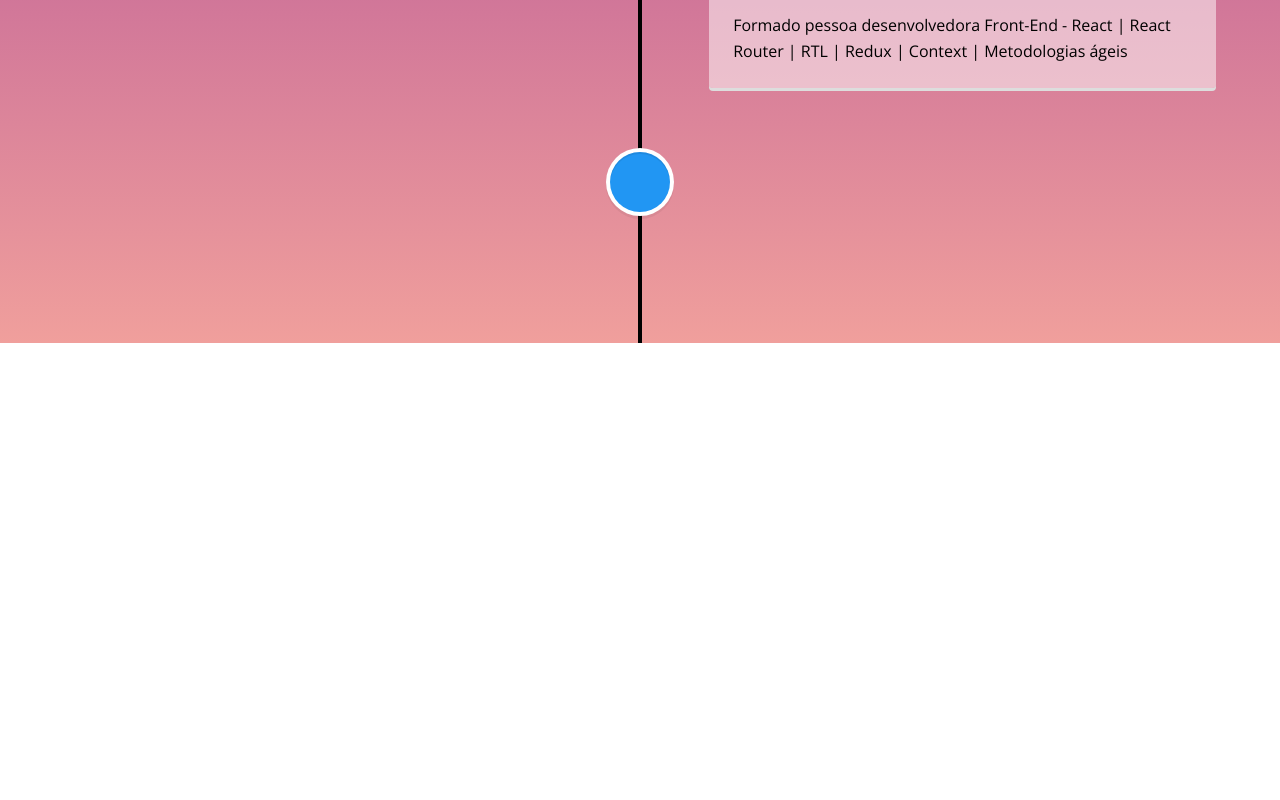
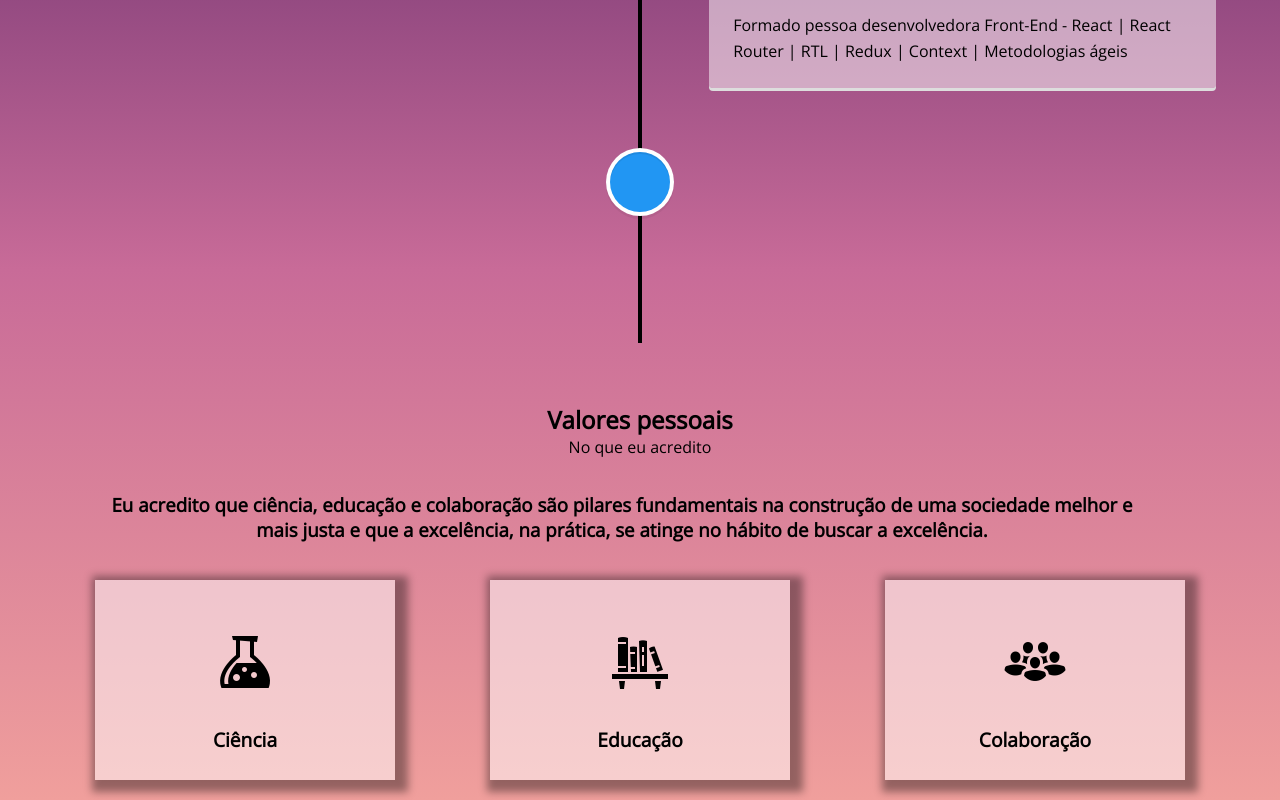
Before and after one commit to Rafaqfg/portfolio, a React (Create React App) app: page / in a window 1280 px wide. Shown: the part 2654-3454 px from the top of the page. Before the commit the page ends 2997 px from the top, so only its background shows below. Built offline with nearby package versions, Linux system fonts and the light colour scheme.

Commit message:
create flipCards with content

```diff
--- a/src/components/personalValues/PersonalValues.jsx
+++ b/src/components/personalValues/PersonalValues.jsx
@@ -0,0 +1,41 @@
+import React from 'react';
+import FlipCard from './flipCards/FlipCard';
+import { useTranslation } from "react-i18next";
+import science from '../../images/science.png';
+import education from '../../images/education.png';
+import colab from '../../images/colab.png';
+import * as S from './PersonalValues.styled';
+
+
+function PersonalValues() {
+  const [t] = useTranslation('common');
+
+  return (
+    <S.SectionPersonalValues>
+      <h2 className="title" >{t('main.personalValues.h2')}</h2>
+      <p className="title" >{t('main.personalValues.p')}</p>
+      <h3>
+        {t('main.personalValues.whatIBelive')}
+      </h3>
+      <S.DivCards>
+        <FlipCard
+          img={science}
+          front={t('main.personalValues.science.front')}
+          back={t('main.personalValues.science.back')}
+        />
+        <FlipCard
+          img={education}
+          front={t('main.personalValues.education.front')}
+          back={t('main.personalValues.education.back')}
+        />
+        <FlipCard
+          img={colab}
+        front={t('main.personalValues.collaboration.front')}
+        back={t('main.personalValues.collaboration.back')}
+        />
+      </S.DivCards>
+    </S.SectionPersonalValues>
+  );
+}
+
+export default PersonalValues;
--- a/src/components/personalValues/PersonalValues.styled.js
+++ b/src/components/personalValues/PersonalValues.styled.js
@@ -0,0 +1,20 @@
+import styled from 'styled-components';
+
+export const SectionPersonalValues = styled.section`
+  display: flex;
+  flex-direction: column;
+  h3 {
+    text-align: center;
+    width: 80vw;
+    margin-left: 110px;
+  }
+`
+
+export const DivCards = styled.div`
+  margin-top: 20px;
+  margin-bottom: 20px;
+  display: flex;
+  align-items: center;
+  justify-content: space-evenly;
+
+`
--- a/src/components/personalValues/flipCards/FlipCard.jsx
+++ b/src/components/personalValues/flipCards/FlipCard.jsx
@@ -1,7 +1,7 @@
 import React from 'react';
-import * as S from './FlipCard';
+import * as S from './FlipCard.styled';
 
-function Card(props) {
+function FlipCard(props) {
   return (
     <S.DivFlipContainer>
       <S.DivFlipper>
@@ -17,4 +17,4 @@ function Card(props) {
   );
 }
 
-export default Card;
+export default FlipCard;
--- a/src/components/personalValues/flipCards/FlipCard.js
+++ b/src/components/personalValues/flipCards/FlipCard.styled.js
@@ -14,7 +14,7 @@ export const DivFlipContainer = styled.div`
   width: 300px;
   height: 200px;
   perspective: 1000px;
-  &:hover ${ Flipper } {
+  &:hover ${ DivFlipper } {
     transform: rotateY(180deg);
   }
 `
--- a/src/page/MainPage.jsx
+++ b/src/page/MainPage.jsx
@@ -1,5 +1,6 @@
 import React from 'react';
 import Header from '../components/header/Header';
+import PersonalValues from '../components/personalValues/PersonalValues';
 import TimeLine from '../components/TimeLine';
 import * as S from './MainPage.styled';
 
@@ -12,6 +13,7 @@ class MainPage extends React.Component {
         <Header />
         <S.StyledMain>
           <TimeLine />
+          <PersonalValues />
         </S.StyledMain>
       </>
     );
--- a/src/translations/en/common.json
+++ b/src/translations/en/common.json
@@ -63,6 +63,25 @@
         "activities": "Trained Front-End developer person - React | React Router | RTL | Redux | context API | agile methodologies",
         "certificate": "Certificate"
       }
+    },
+
+    "personalValues": {
+      "h2": "Personal values",
+      "p": "What i belive",
+      "whatIBelive": "The science, education and collaboration are fundamental pillars in building a better and fairer society and that excellence, in practice, is achieved in the habit of seeking excellence.",
+      "science": {
+        "front": "Science",
+        "back": "The search for the unknown, innovation and evolution make science the perfect tool to improve people's lives."
+      },
+      "education": {
+        "front": "Education",
+        "back": "Education democratizes knowledge. It has the ability to change the way people see the world. - And how they question it."
+      },
+
+      "collaboration": {
+        "front": "Collaboration",
+        "back": "Diversity is what makes us unique, but the only way to see the world is not to see it. Valuing others is respecting yourself."
+      }
     }
   }
 }
--- a/src/translations/pt/common.json
+++ b/src/translations/pt/common.json
@@ -62,6 +62,26 @@
         "activities": "Formado pessoa desenvolvedora Front-End - React | React Router | RTL | Redux | Context | Metodologias ágeis",
         "certificate": "Certificado"
       }
+    },
+
+    "personalValues": {
+      "h2": "Valores pessoais",
+      "p": "No que eu acredito",
+      "whatIBelive": "Eu acredito que ciência, educação e colaboração são pilares fundamentais na construção de uma sociedade melhor e mais justa e que a excelência, na prática, se atinge no hábito de buscar a excelência.",
+      "science": {
+        "front": "Ciência",
+        "back": "A busca pelo desconhecido, a inovação e a evolução fazem da ciência a ferramenta perfeita para melhorar a vida das pessoas."
+      },
+      "education": {
+        "front": "Educação",
+        "back": "A educação democratiza o conhecimento. Tem a capacidade de mudar a forma com que as pessoas enxergam o mundo - E como o questionam."
+      },
+
+      "collaboration": {
+        "front": "Colaboração",
+        "back": "A diversidade é o que nos torna únicos, mas uma única forma de ver o mundo não é enxergá-lo. Valorizar os outros é respeitar a si mesmo."
+      }
     }
+
   }
 }
```
